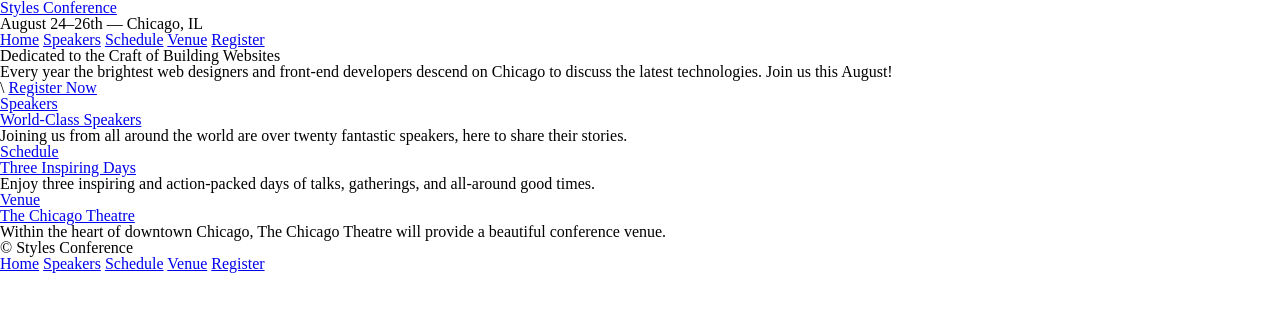
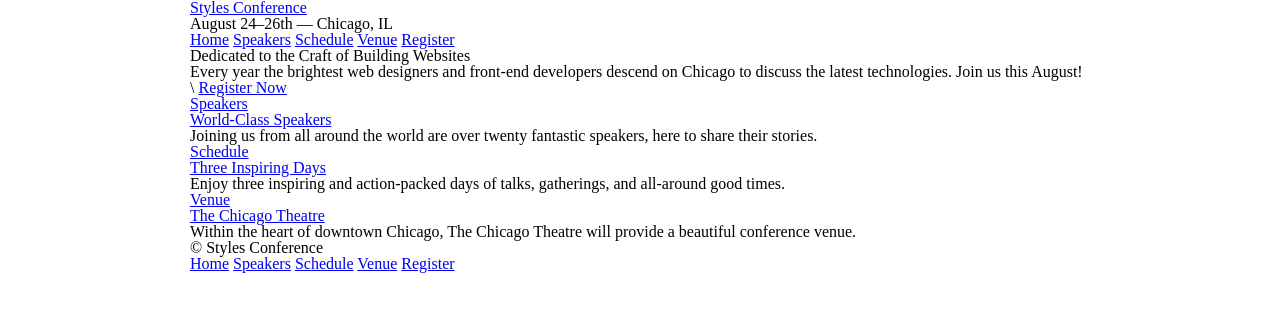
Before and after one commit to irfan-rasool/learn-html, a plain HTML site: page index.html in a window 1280 px wide. Drawn offline with Linux system fonts and the light colour scheme.

Commit message:
#comment rename file

```diff
--- a/assets/stylesheets/main.css
+++ b/assets/stylesheets/main.css
@@ -48,7 +48,7 @@ table {
 }
 
 /*
-Main App Css
+/*Main App Css
 */
 *,
 *:before,
@@ -57,3 +57,10 @@ Main App Css
   -moz-box-sizing: border-box;
    box-sizing: border-box;
 }
+
+ .container {
+  margin: 0 auto;
+  padding-right: 30px;
+  padding-left: 30px;
+  width: 960px;
+ }
```
Also changed, not shown: index.html (renamed from layout.html).
